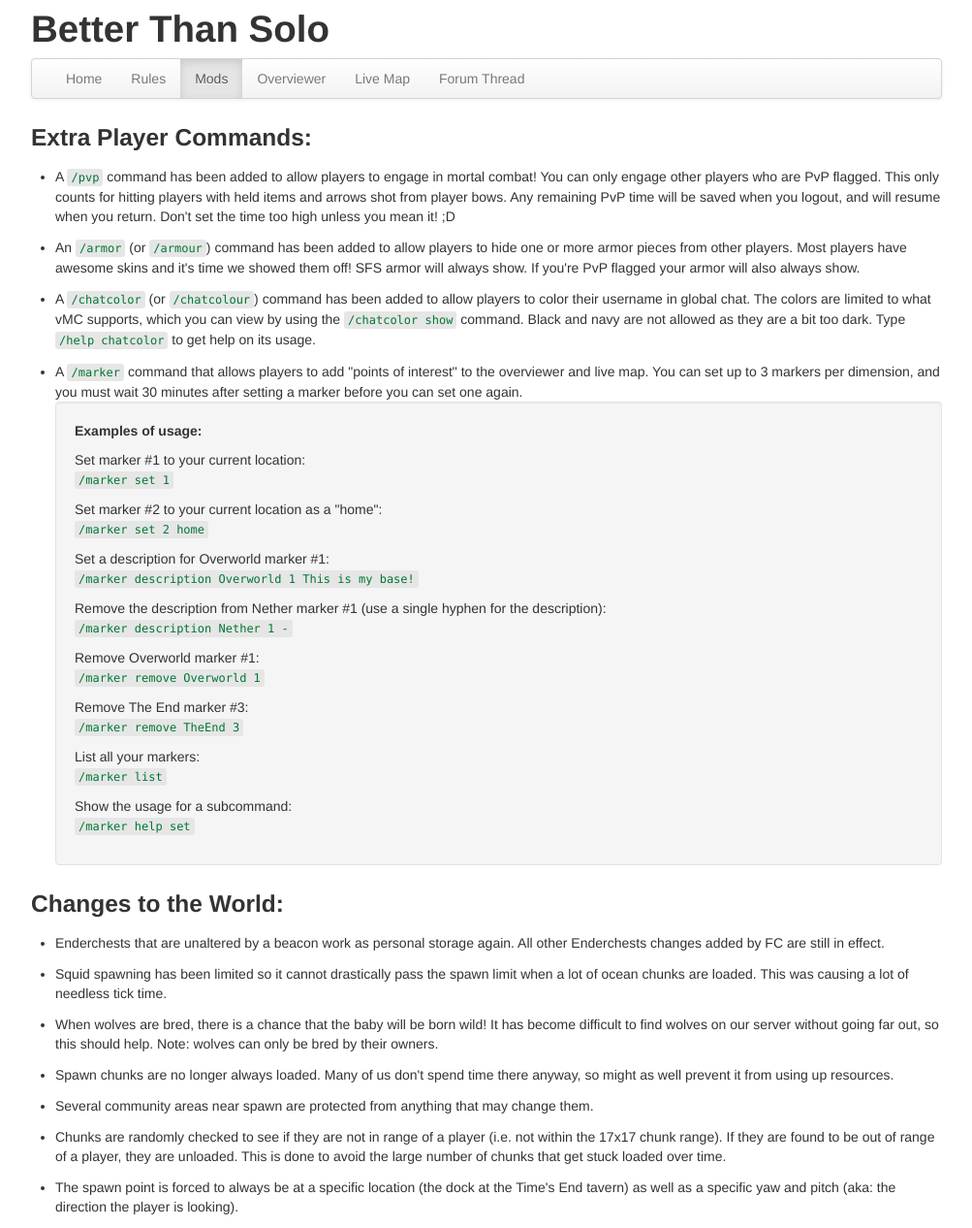
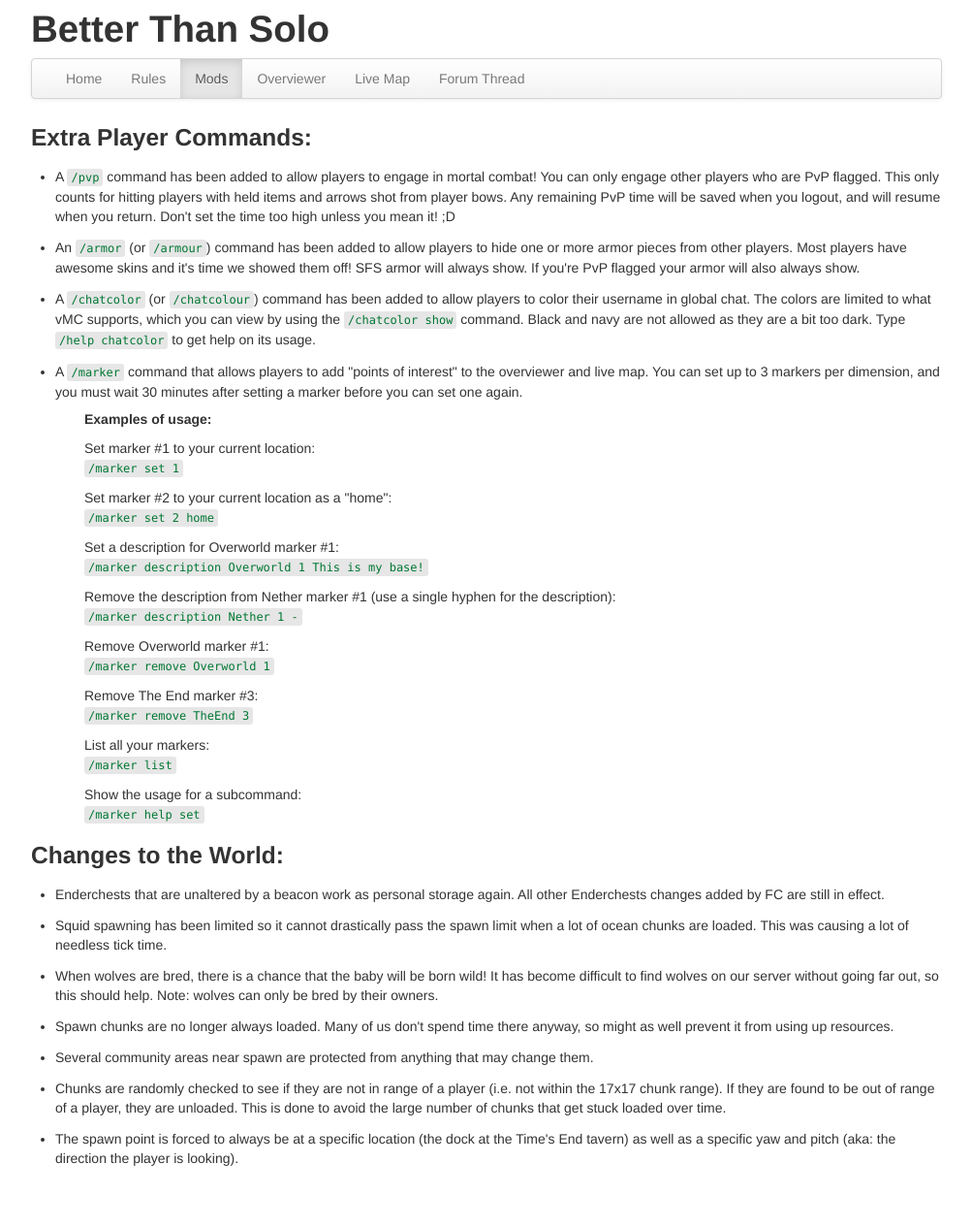
Before and after one commit to btwmodsbiz/betterthansolo, a Jekyll site: the page built from mods.html, in a window 1280 px wide. Shown: the whole page at 97% size, without its empty margins (138-1141 px from the left). Built offline with Jekyll 4.4.1, drawn with Linux system fonts in a browser that asks for light colours; after the commit the page ends 1216 px from its top, so only the background shows below that.

Commit message:
Style changes to mods.html.

```diff
--- a/mods.html
+++ b/mods.html
@@ -26,7 +26,7 @@ activepage: mods
     overviewer and live map. You can set up to 3 markers per dimension, and you must wait 30 minutes
     after setting a marker before you can set one again.
 
-        <div class="well">
+        <div style="margin: 8px 0 0 30px;">
             <p><strong>Examples of usage:</strong></p>
 
             <p>Set marker #1 to your current location:<br>
```
